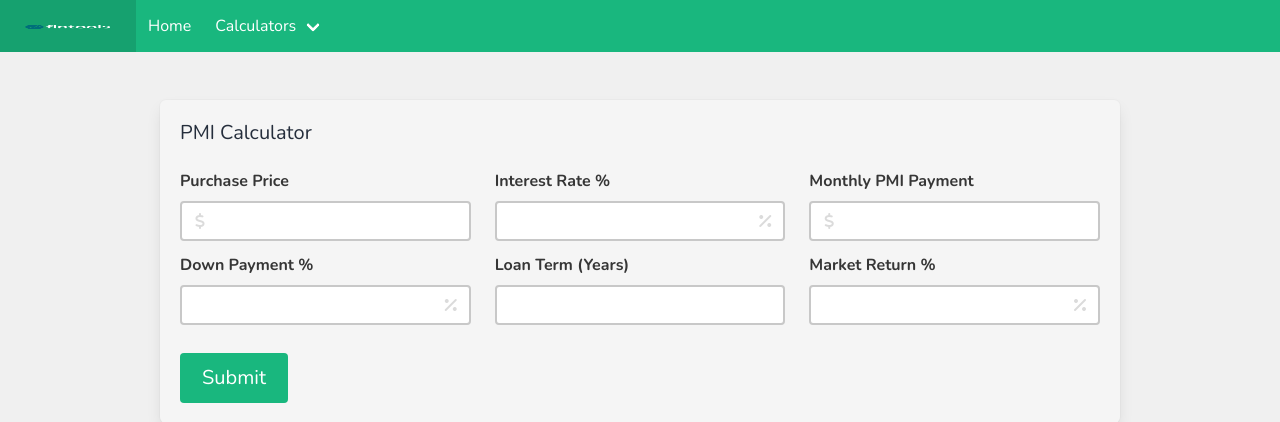
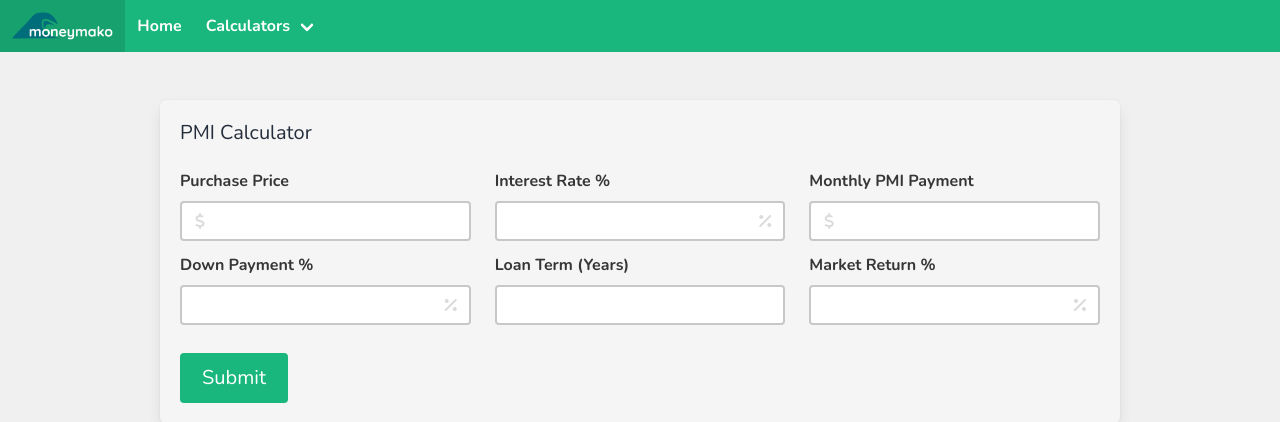
Before and after one commit to jaredblackjcb/finance-tools, a Django app: page /calculator/pmi/ in a window 1280 px wide. Shown: the top 422 px of the page. Run offline with Django 4.2, Linux system fonts and the light colour scheme; some libraries are stand-ins or nearby versions.

Commit message:
Update navbar logo and hide hamburger

```diff
--- a/fintools/templates/navbar.html
+++ b/fintools/templates/navbar.html
@@ -3,24 +3,24 @@
 <nav class="navbar is-primary" role="navigation" aria-label="main navigation">
     <div class="navbar-brand">
       <a class="navbar-item" href="{% url 'index' %}">
-        <img src="{% static 'images/fintools-logo.png' %}" width="112" height="28">
+        <img src="{% static 'images/moneymako_logo.png' %}" width="max" height="max">
       </a>
 
-      <a role="button" class="navbar-burger" aria-label="menu" aria-expanded="false" data-target="navbarBasicExample">
+      <!-- <a role="button" class="navbar-burger" aria-label="menu" aria-expanded="false" data-target="navbarBasicExample">
         <span aria-hidden="true"></span>
         <span aria-hidden="true"></span>
         <span aria-hidden="true"></span>
-      </a>
+      </a> -->
     </div>
 
     <div id="navbar" class="navbar-menu">
       <div class="navbar-start">
         <a class="navbar-item" href="{% url 'index' %}">
-          Home
+          <strong>Home</strong>
         </a>
         <div class="navbar-item has-dropdown is-hoverable">
           <a class="navbar-link">
-            Calculators
+            <strong>Calculators</strong>
           </a>
           <div class="navbar-dropdown">
             <a class="navbar-item" href="{% url 'pmi_calculator' %}">Mortgage Insurance</a>
```
Also changed, not shown: fintools/static/images/fintools-logo.png (deleted), fintools/static/images/moneymako_logo.png (added).
